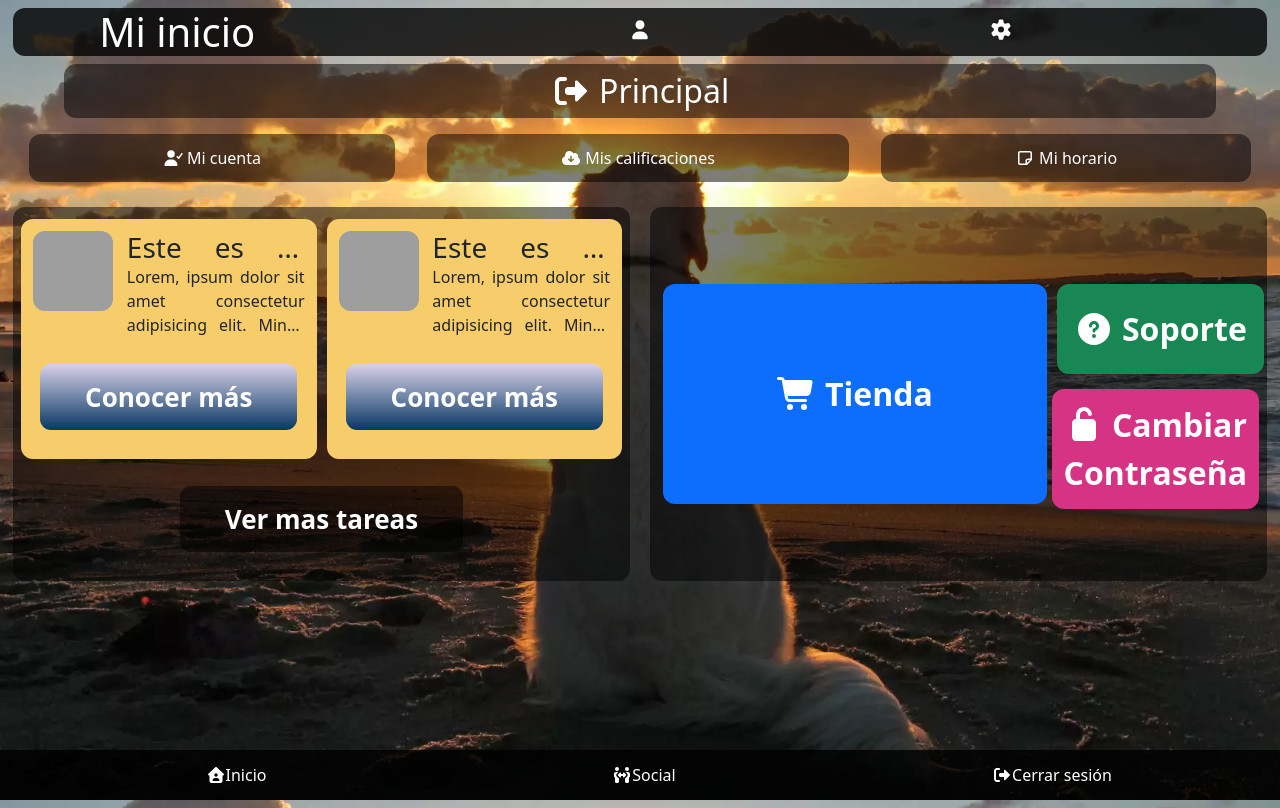
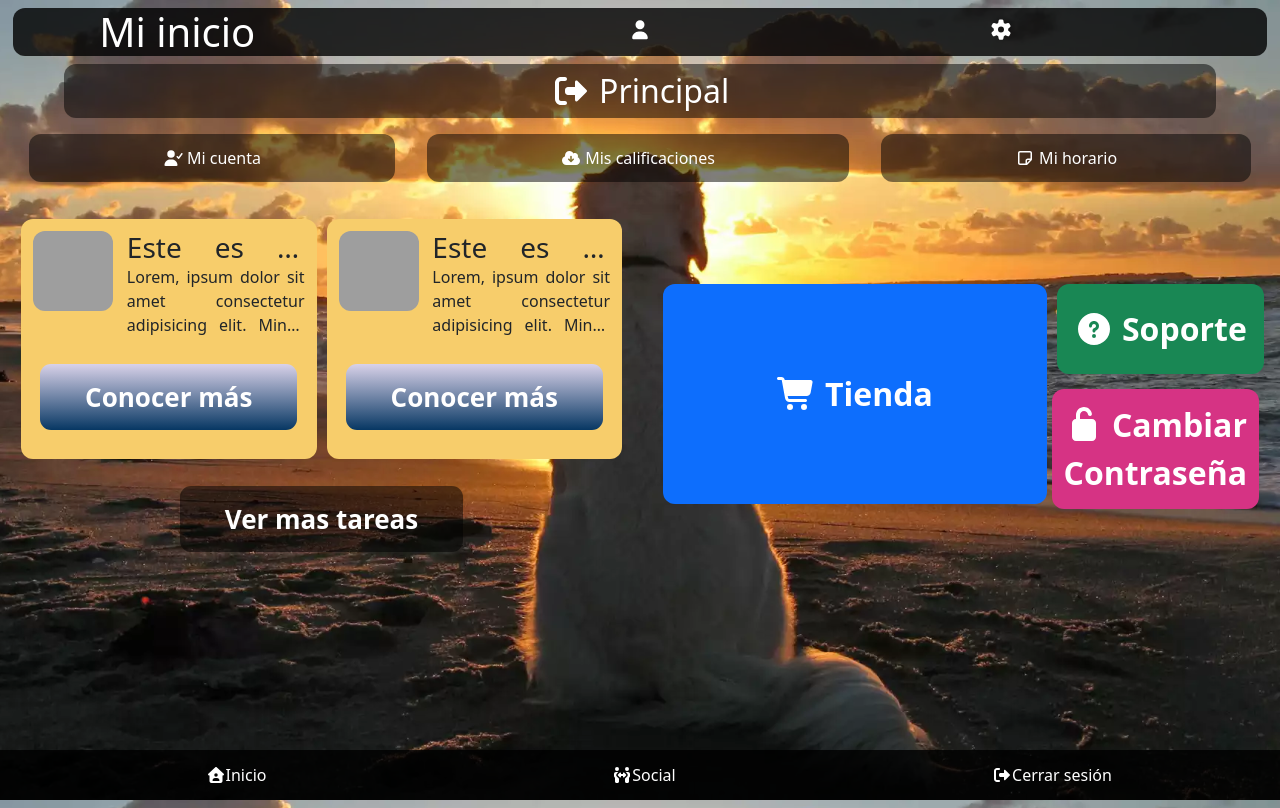
Before and after one commit to josprox/app_Cetis_CWP, a plain HTML site: page index.html in a window 1280 px wide. Drawn offline with Linux system fonts and the light colour scheme; grey boxes are pictures that could not be loaded.

Commit message:
Actualización pequeña

```diff
--- a/scss/cetrix.ios.scss
+++ b/scss/cetrix.ios.scss
@@ -253,7 +253,7 @@ ul,li{
         }
     }
     .two_x_one{
-        background-color: rgba(0, 0, 0, 0.5);
+        //@warn: rgba(0, 0, 0, 0.5);
         margin: 5px;
         grid-column: 1 / 3;
         grid-row: 1 / 2;
@@ -264,7 +264,7 @@ ul,li{
         transition: .2s all;
     }
     .two_x_two{
-        background-color: rgba(0, 0, 0, 0.5);
+        //background-color: rgba(0, 0, 0, 0.5);
         margin: 5px;
         grid-column: 1 / 3;
         grid-row: 2 / 4;
```
Also changed, not shown: publicaciones.html (+1 -1 lines), scss/cetrix.ios.css, 1 other file.
